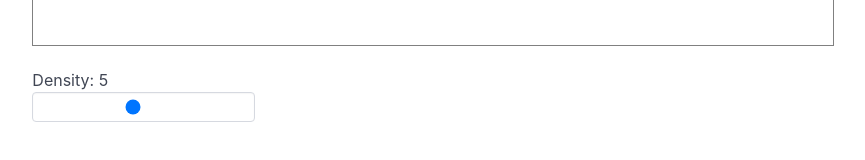
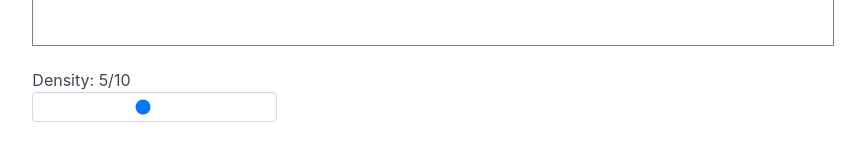
Before and after one commit to puolimatkankrouvi/snowfall, an Angular app: page / in a window 1280 px wide. Shown: the part 556-716 px from the top of the page, without its empty margins (185-1050 px from the left). Built offline with nearby package versions, Linux system fonts and the light colour scheme.

Commit message:
Show max density in text

```diff
--- a/src/app/snow/snow-settings/snow-settings.component.html
+++ b/src/app/snow/snow-settings/snow-settings.component.html
@@ -1,7 +1,7 @@
 <div class="snow-settings mt-4">
     <div class="snow-settings-form">
         <div>
-            <label for="#densityInput">Density: {{ density }}</label>
+            <label for="#densityInput">Density: {{ density }}/10</label>
             <input class="input is-small"
             id="densityInput"
             type="range"
```
